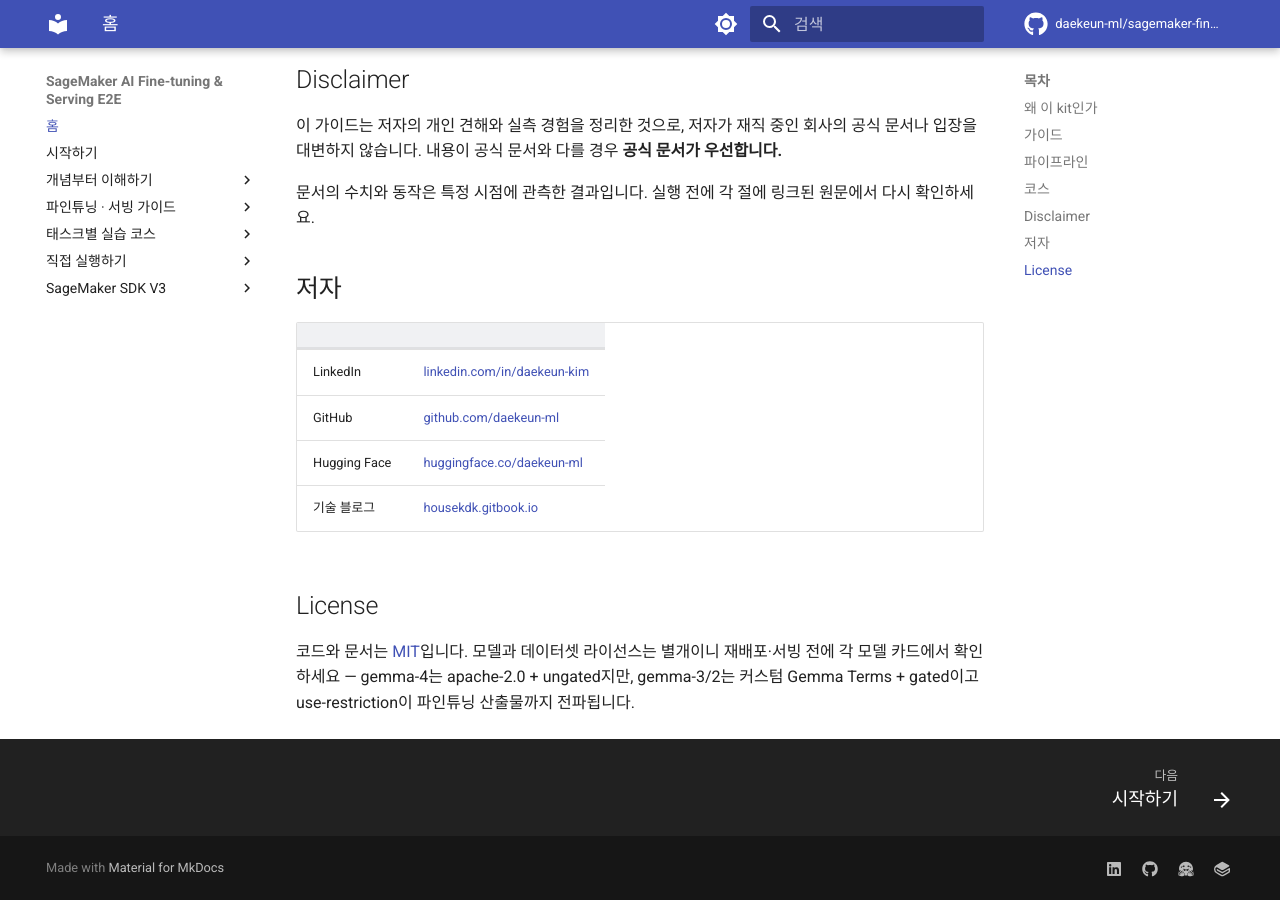
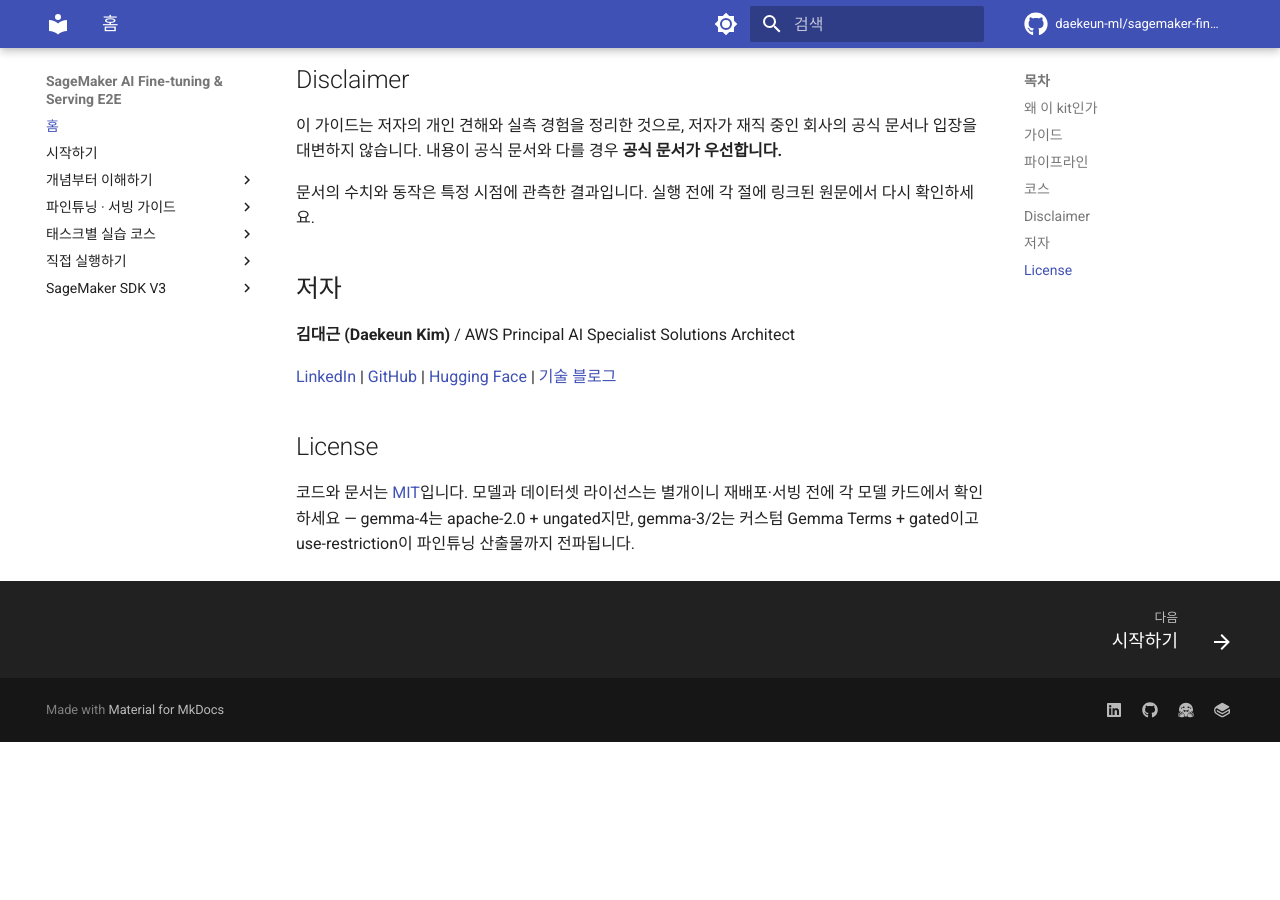
Before and after one commit to daekeun-ml/sagemaker-finetune-serve-e2e, an MkDocs documentation site: the page built from docs/index.md, in a window 1280 px wide and 900 px high, scrolled down 3378 px. Built offline with MkDocs 1.6.1 and Material for MkDocs 9.7.7, drawn with Linux system fonts in a browser that asks for light colours; comment, search, counter and statistics services are not loaded; after the commit the page ends 4120 px from its top, so only the background shows below that.

```diff
--- a/docs/index.md
+++ b/docs/index.md
@@ -109,12 +109,12 @@ Gemma 4를 Amazon SageMaker AI에서 **합성 데이터 → 파인튜닝 → 서
 
 ## 저자
 
-| | |
-|---|---|
-| LinkedIn | [linkedin.com/in/daekeun-kim](https://www.linkedin.com/in/daekeun-kim) |
-| GitHub | [github.com/daekeun-ml](https://github.com/daekeun-ml) |
-| Hugging Face | [huggingface.co/daekeun-ml](https://huggingface.co/daekeun-ml) |
-| 기술 블로그 | [housekdk.gitbook.io](https://housekdk.gitbook.io/) |
+**김대근 (Daekeun Kim)** / AWS Principal AI Specialist Solutions Architect
+
+[LinkedIn](https://www.linkedin.com/in/daekeun-kim) |
+[GitHub](https://github.com/daekeun-ml) |
+[Hugging Face](https://huggingface.co/daekeun-ml) |
+[기술 블로그](https://housekdk.gitbook.io/)
 
 ## License
 
```
